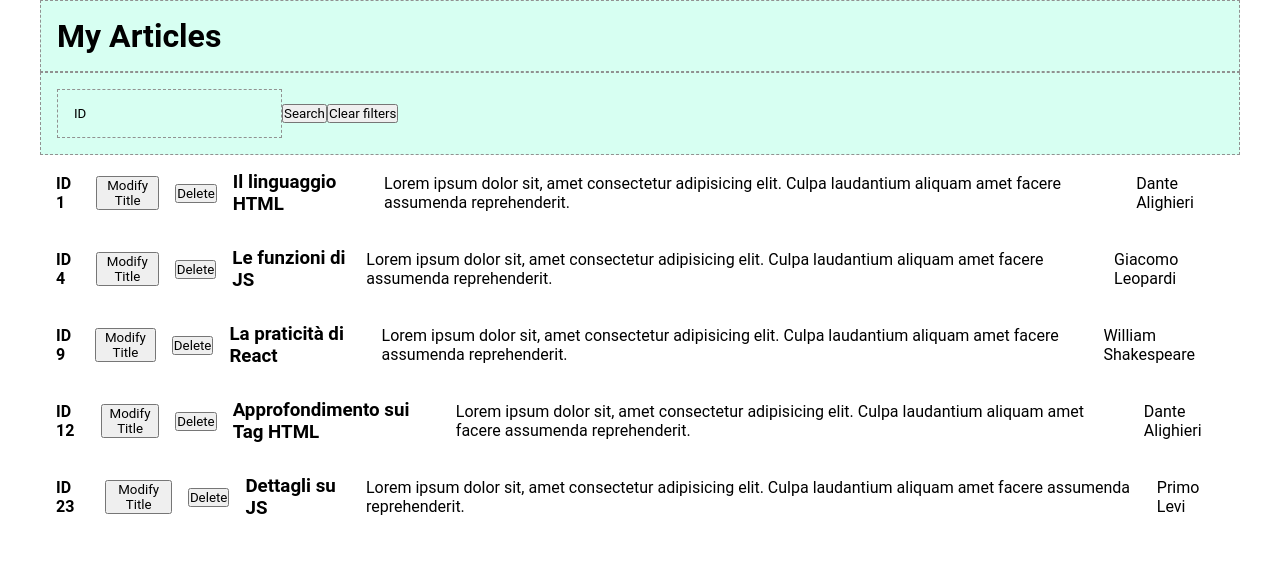
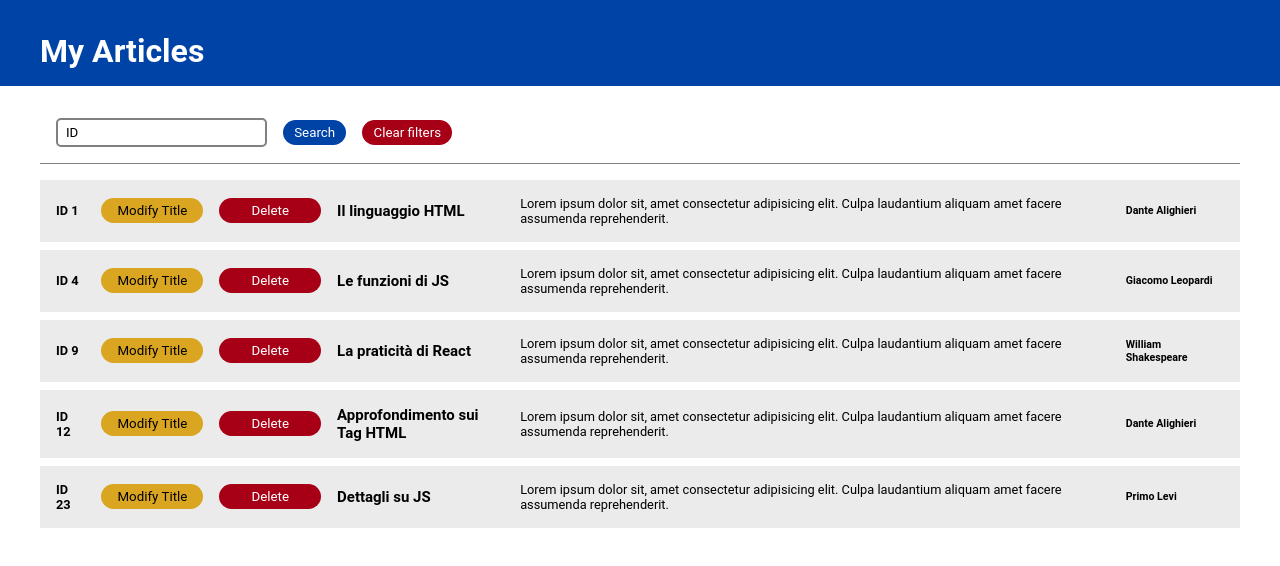
Before and after one commit to CamilloRosanio/react-form, a React (Vite) app: page / in a window 1280 px wide. Shown: the top 566 px of the page. Built offline with nearby package versions, Linux system fonts and the light colour scheme.

Commit message:
aggiornamento CSS

```diff
--- a/src/components/Header.jsx
+++ b/src/components/Header.jsx
@@ -4,7 +4,7 @@ function Header() {
         <>
             <header>
                 <div className="container">
-                    <h1 className='debug'>My Articles</h1>
+                    <h1>My Articles</h1>
                 </div>
             </header>
         </>
--- a/src/components/Main.jsx
+++ b/src/components/Main.jsx
@@ -30,7 +30,6 @@ function Main() {
 
     const clearAll = () => {
         setIdFilter('');
-        setFeed(Articles);
     }
 
 
@@ -55,6 +54,8 @@ function Main() {
         // Impedisce che al SUBMIT venga ricaricata l'intera pagina
         e.preventDefault();
 
+        await setFeed(Articles);
+
         console.log('You searched for ID: ' + e.target.idFilter.value);
 
         let filteredFeed = Feed.filter(item => item.id == idFilter);
@@ -69,14 +70,14 @@ function Main() {
             <main>
                 <div className="container">
 
-                    <form action="" className='debug' onSubmit={handleFormSubmit}>
-                        <input type="text" className='debug' name='idFilter' value={idFilter} onChange={handleIdFilter} onClick={clearAll} />
+                    <form action="" className='inputsContainer' onSubmit={handleFormSubmit}>
+                        <input type="text" className='filterInput' name='idFilter' value={idFilter} onChange={handleIdFilter} onClick={clearAll} />
 
                         {/* Pur non essendo esplicitato, essendo questo BUTTON dentro il FORM, al CLICK eseguirà il SUBMIT */}
-                        <button>Search</button>
+                        <button className='button'>Search</button>
 
                         {/* Assegnando type=button questo bottone al click NON eseguirà il SUBMIT del FORM */}
-                        <button type='button' onClick={handleClearFilters}>Clear filters</button>
+                        <button type='button' onClick={handleClearFilters} className='button red'>Clear filters</button>
                     </form>
 
                     <ul className="feed">
@@ -88,19 +89,21 @@ function Main() {
 
                                         <button
                                             onClick={() => modifyTitle()}
+                                            className='button gold'
                                         >
                                             Modify Title
                                         </button>
 
                                         <button
                                             onClick={() => setFeed(Feed.filter(item => item.id != feedItem.id))}
+                                            className='button red'
                                         >
                                             Delete
                                         </button>
 
                                         <h3>{feedItem.title}</h3>
                                         <p>{feedItem.content}</p>
-                                        <p>{feedItem.author}</p>
+                                        <h5>{feedItem.author}</h5>
                                     </div>
                                 </li>
                             ))}
--- a/src/index.css
+++ b/src/index.css
@@ -20,15 +20,53 @@
 .container {
   max-width: 1200px;
   margin: auto;
+  margin-top: 1rem;
+}
+
+header {
+  background-color: rgb(0, 67, 167);
+  color: white;
+  padding: 1rem;
+}
+
+.button {
+  border: none;
+  border-radius: 15px;
+  background-color: rgb(0, 67, 167);
+  color: white;
+  font-weight: medium;
+  padding: 0.3rem 0.7rem;
+}
+
+.button.red {
+  background-color: rgb(167, 0, 22);
+}
+
+.button.gold {
+  background-color: goldenrod;
+  color: black;
 }
 
 
 
 /******************************************
-# GENERAL
+# INPUTS
 /******************************************/
 
+.inputsContainer {
+  display: flex;
+  align-items: center;
+  padding: 1rem;
+  border-bottom: 1px solid gray;
+  margin-bottom: 1rem;
+  gap: 1rem;
+}
 
+.filterInput {
+  border: 2px solid gray;
+  border-radius: 5px;
+  padding: 0.3rem 0.5rem;
+}
 
 
 
@@ -41,6 +79,31 @@
   align-items: center;
   gap: 1rem;
   padding: 1rem;
+  margin-bottom: .5rem;
+  background-color: rgb(235, 235, 235);
+  font-size: 0.8rem;
+
+}
+
+.feed h4 {
+  font-weight: bold;
+  width: 3%;
+}
+
+.feed .button {
+  width: 10%;
+}
+
+.feed h3 {
+  width: 17%;
+}
+
+.feed p {
+  width: 60%;
+}
+
+.feed h5 {
+  width: 10%;
 }
 
 
```
